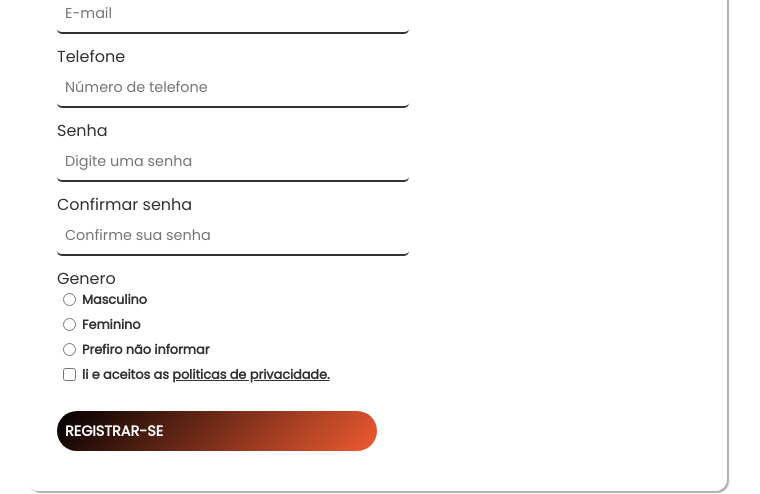
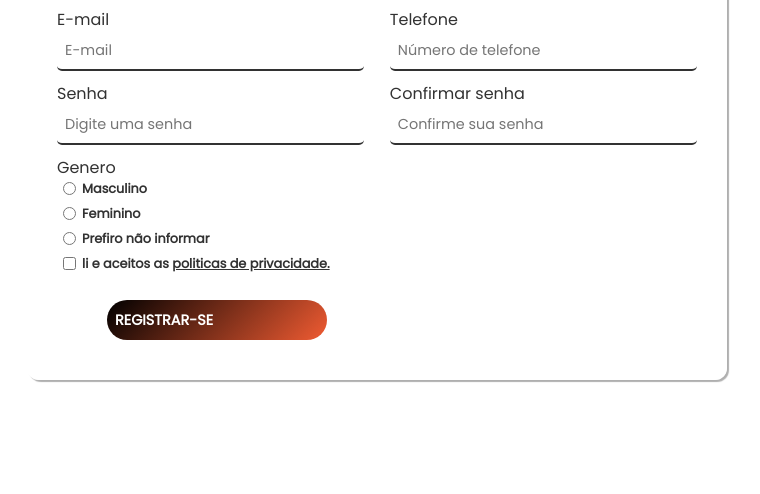
Before and after one commit to Ricardo-SS/Tela-de-login-web, a plain HTML site: page cadastro.html in a window 1280 px wide. Shown: the part 306-800 px from the top of the page, without its empty margins (263-1023 px from the left). Drawn offline with Linux system fonts and the light colour scheme.

Commit message:
correçao de erros na pagina de cadastro

```diff
--- a/cadastro.html
+++ b/cadastro.html
@@ -18,27 +18,27 @@
             <div class="title">Cadastro</div>
             <form action="#">
                 <div class="user-details">
-                    <div class="=input-box">
+                    <div class="input-box">
                         <span class="details">Nome completo</span>
                         <input type="text" placeholder="Nome completo" required>
                     </div>
-                    <div class="=input-box">
+                    <div class="input-box">
                         <span class="details">Usuário</span>
                         <input type="text" placeholder="Nome de usuário" required>
                     </div>
-                    <div class="=input-box">
+                    <div class="input-box">
                         <span class="details">E-mail</span>
                         <input type="text" placeholder="E-mail" required>
                     </div>
-                    <div class="=input-box">
+                    <div class="input-box">
                         <span class="details">Telefone</span>
                         <input type="text" placeholder="Número de telefone" required>
                     </div>
-                    <div class="=input-box">
+                    <div class="input-box">
                         <span class="details">Senha</span>
                         <input type="password" placeholder="Digite uma senha" required>
                     </div>
-                    <div class="=input-box">
+                    <div class="input-box">
                         <span class="details">Confirmar senha</span>
                         <input type="password" placeholder="Confirme sua senha" required>
                     </div>
--- a/css/styles-cadastro.css
+++ b/css/styles-cadastro.css
@@ -107,9 +107,17 @@ form {
     margin-bottom: 0px;
 }
 
+.input-box {
+    width: 100%;
+    display: flex;
+    flex-direction: column;
+    width: 48%;
+    min-width: 250px;
+    flex-wrap: wrap;
+}
+
 label, input {
     display: flex;
-    width: 44vh;
     text-align: left;
 }
 
@@ -143,6 +151,7 @@ input[type="submit"] {
     font-weight: bold;
     border: none;
     height: 40px;
+    width: 220px;
     border-radius: 20px;
     margin-top: 20px;
     color: #ffffff;
```
